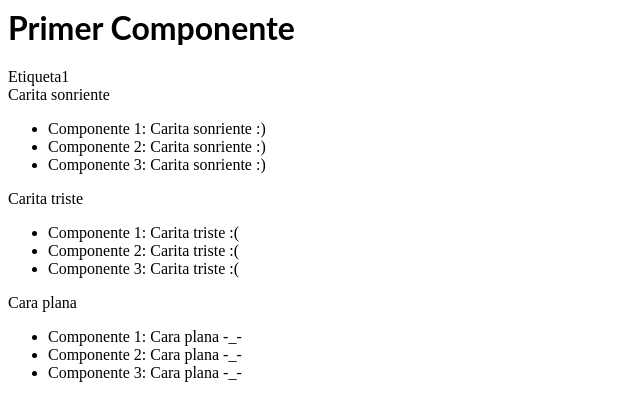
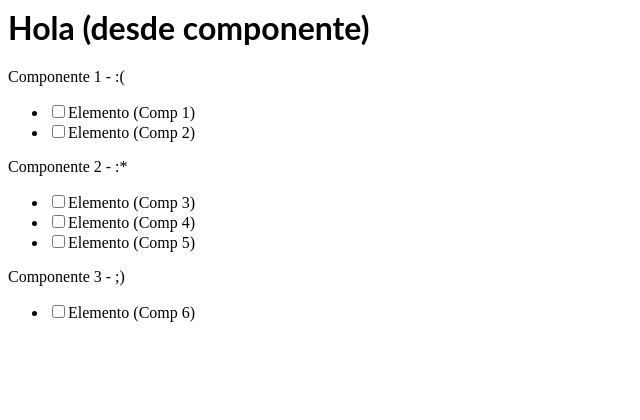
Before and after one commit to fran14arce/Ejercicio1-React, a React (Create React App) app: page / in a window 1280 px wide. Shown: the top 420 px of the page, without its empty margins (0-640 px from the left). Built offline with nearby package versions, Linux system fonts and the light colour scheme.

Commit message:
15-12-2021. Manejo de arrays con los componentes

```diff
--- a/src/App.js
+++ b/src/App.js
@@ -5,15 +5,23 @@
 import Lista from './components/lista';
 
 export default function App() {
-  let listaElementos = ['elemento 1', 'elemento 2'];
+  const elementos1 = [
+    { done: false, texto: 'Elemento (Comp 1)' },
+    { done: true, texto: 'Elemento (Comp 2)' },
+  ];
+  const elementos2 = [
+    { done: false, texto: 'Elemento (Comp 3)' },
+    { done: true, texto: 'Elemento (Comp 4)' },
+    { done: false, texto: 'Elemento (Comp 5)' },
+  ];
+  const elementos3 = [{ done: false, texto: 'Elemento (Comp 6)' }];
 
   return (
     <div>
-      <h1>Primer Componente</h1>
-      <Etiqueta1 />
-      <Lista titulo="Carita sonriente" icono=":)" elementos={listaElementos} />
-      <Lista titulo="Carita triste" icono=":(" elementos={listaElementos} />
-      <Lista titulo="Cara plana" icono="-_-" elementos={listaElementos} />
+      <h1>Hola (desde componente)</h1>
+      <Lista titulo="Componente 1" icono=":(" elementos={elementos1} />
+      <Lista titulo="Componente 2" icono=":*" elementos={elementos2} />
+      <Lista titulo="Componente 3" icono=";)" elementos={elementos3} />
     </div>
   );
 }
--- /dev/null
+++ b/src/components/componente-lista.css
@@ -0,0 +1,15 @@
+li.el-unchecked {
+  font-weight: bold;
+}
+
+li.alta {
+  color: red;
+}
+
+li.media {
+  color: green;
+}
+
+li.baja {
+  color: blue;
+}
--- a/src/components/componenteLista.jsx
+++ b/src/components/componenteLista.jsx
@@ -1,5 +1,17 @@
 import React from 'react';
 
 export default function ComponenteLista(props) {
-  return <li>{props.texto}</li>;
+  let claseLista = '';
+  if (props.done) {
+    claseLista = 'el-checked';
+  } else {
+    claseLista = 'el-unchecked';
+  }
+
+  return (
+    <li className={claseLista}>
+      <input type="checkbox" />
+      {props.texto}
+    </li>
+  );
 }
--- a/src/components/lista.jsx
+++ b/src/components/lista.jsx
@@ -3,26 +3,23 @@
 import ComponenteLista from './componenteLista';
 
 export default function Lista(props) {
-let listaComponentes = [];
+  const listaComponentes = [];
 
-  for (let i = 0; i < props.elementos.length; i++) {
-    listaComponentes.push(<ComponenteLista texto={props.elementos[i]} />);
+  if (props.elementos !== undefined) {
+    for (let i = 0; i < props.elementos.length; i++) {
+      listaComponentes.push(
+        <ComponenteLista
+          done={props.elementos[i].done}
+          texto={props.elementos[i].texto}
+        />
+      );
+    }
   }
 
   return (
     <div>
-      {props.titulo}
-      <ul>
-        <ComponenteLista
-          texto={'Componente 1: ' + props.titulo + ' ' + props.icono}
-        />
-        <ComponenteLista
-          texto={'Componente 2: ' + props.titulo + ' ' + props.icono}
-        />
-        <ComponenteLista
-          texto={'Componente 3: ' + props.titulo + ' ' + props.icono}
-        />
-      </ul>
+      {props.titulo} - {props.icono}
+      <ul>{listaComponentes}</ul>
     </div>
   );
 }
```
